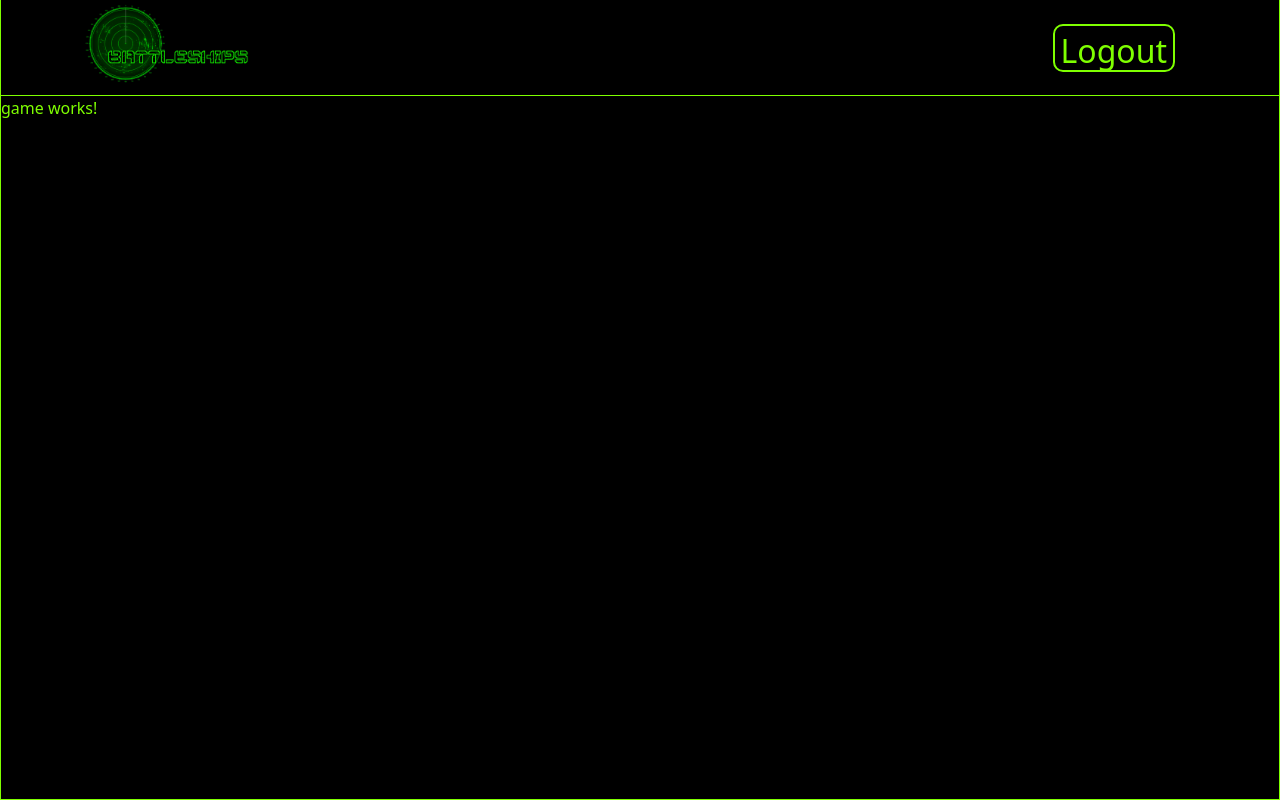
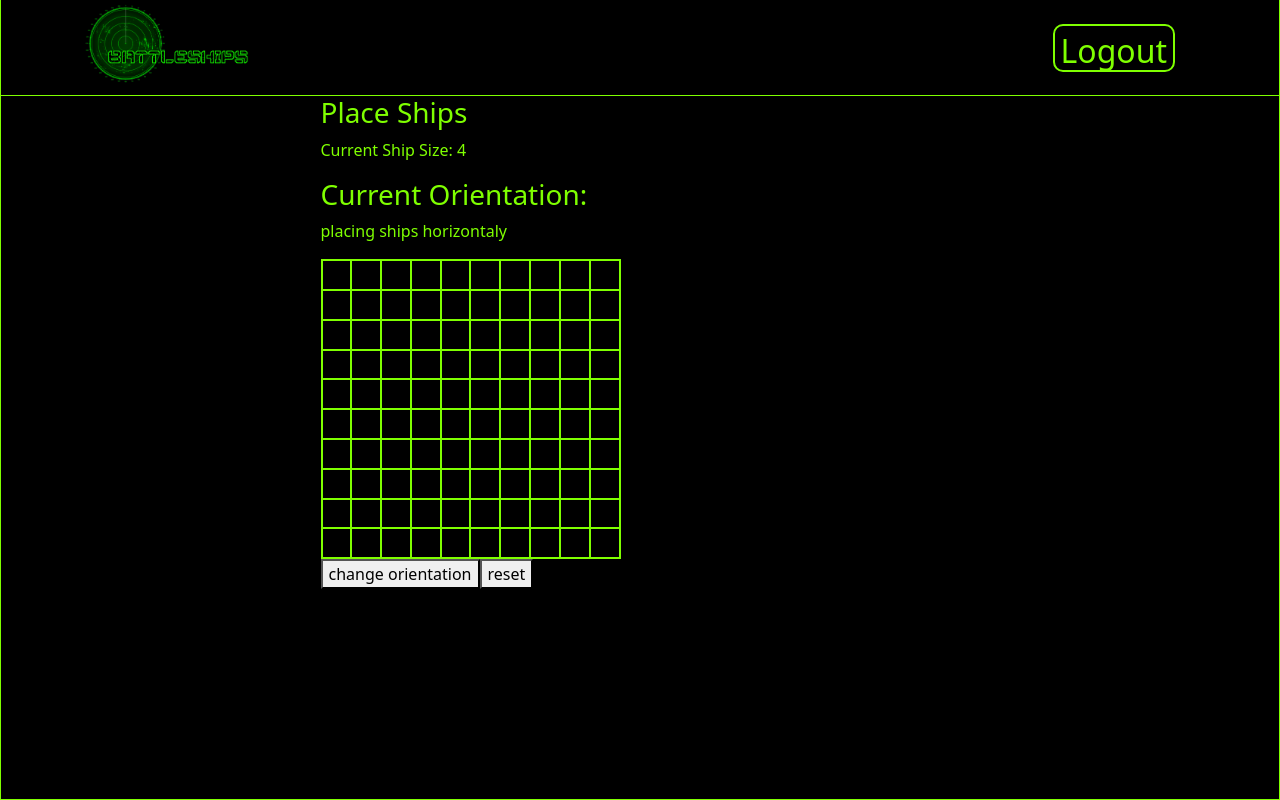
Before and after one commit to GAL-son/at24-battleships-web-game, an Angular app in the folder app/battleshipsFrontend/: page /game in a window 1280 px wide. Built offline with nearby package versions, Linux system fonts and the light colour scheme; sample sign-in values are in the browser's storage.

Commit message:
game setting ships created

```diff
--- a/app/battleshipsFrontend/src/app/components/game/game.component.css
+++ b/app/battleshipsFrontend/src/app/components/game/game.component.css
@@ -0,0 +1,5 @@
+.game-container
+{
+  margin-left: 25%;
+  width: 50%;
+}
--- a/app/battleshipsFrontend/src/app/components/game/game.component.html
+++ b/app/battleshipsFrontend/src/app/components/game/game.component.html
@@ -1 +1,29 @@
-<p>game works!</p>
+<div class="game-container">
+  <!-- Display Ship Sizes to Place -->
+  <div class="ship-info">
+    <h3>Place Ships</h3>
+    <p>Current Ship Size: {{ currentShipSize }}</p>
+    <p *ngIf="shipSizes.length === 0">All ships placed! Ready to start the game.</p>
+  </div>
+  <div class="ship-info">
+    <h3>Current Orientation:</h3>
+
+    <p *ngIf="horizontal">placing ships horizontaly</p>
+    <p *ngIf="!horizontal">placing ships verticaly</p>
+  </div>
+
+  <!-- Grid for placing ships -->
+  <app-grid
+    #gridObj
+    [grid]="grid"
+    [currentShipSize]="currentShipSize"
+    (shipPlaced)="onShipPlaced($event)"
+    [horizontal]="horizontal"
+  >
+  </app-grid>
+
+  <!-- Start Game Button -->
+  <button (click)="changeOrientation()">change orientation</button>
+  <button *ngIf="shipSizes.length == 0" (click)="startGame()">Start Game</button>
+  <button (click)="reset()">reset</button>
+</div>
--- a/app/battleshipsFrontend/src/app/components/game/game.component.ts
+++ b/app/battleshipsFrontend/src/app/components/game/game.component.ts
@@ -1,12 +1,59 @@
-import { Component } from '@angular/core';
+import {Component, ViewChild} from '@angular/core';
+import {NgForOf, NgIf} from "@angular/common";
+import {GridComponent} from "../../shared/grid/grid.component";
 
 @Component({
   selector: 'app-game',
   standalone: true,
-  imports: [],
+  imports: [
+    NgForOf,
+    GridComponent,
+    NgIf
+  ],
   templateUrl: './game.component.html',
   styleUrl: './game.component.css'
 })
 export class GameComponent {
 
+  @ViewChild('gridObj') gridComponent!: GridComponent;
+  grid = Array.from({ length: 10 }, () =>
+    Array.from({ length: 10 }, () => ({ hasShip: false }))
+  );
+  shipSizes = [4, 3, 3, 2, 2, 2, 1, 1, 1, 1]; // Remaining ships to place
+  shipsPlaced: any[] = []; // Array to store placed ships
+  currentShipSize = this.shipSizes[0]; // Start with the largest ship
+  horizontal:boolean=true;
+
+  // Handle when a ship is successfully placed
+  onShipPlaced(success: JSON): void {
+    if (success) {
+      console.log(this.shipSizes[0])
+      this.shipsPlaced.push(success);
+      console.log(this.shipsPlaced)
+      this.shipSizes.shift(); // Remove the placed ship size from the array
+      this.currentShipSize = this.shipSizes[0] || 0; // Update current size or finish
+
+      if (this.shipSizes.length === 0) {
+        console.log('All ships placed! Ready to start the game.');
+      }
+    }
+  }
+  startGame() {
+
+  }
+
+  reset() {
+    console.log(this.gridComponent)
+    this.gridComponent.clear()
+    this.shipSizes = [4, 4, 3, 2, 2, 2, 1, 1, 1, 1];
+    this.currentShipSize = this.shipSizes[0]
+  }
+
+  changeOrientation() {
+    this.horizontal=!this.horizontal;
+  }
+
+  private addShipToList() {
+
+  }
 }
--- /dev/null
+++ b/app/battleshipsFrontend/src/app/shared/grid/grid.component.css
@@ -0,0 +1,23 @@
+.grid {
+  border-collapse: collapse;
+  width: 300px;
+  height: 300px;
+  border: chartreuse 1px solid;
+}
+
+.cell {
+
+  width: 10%; /* 10x10 grid */
+  height: 10%;
+  background-color: rgba(0, 0, 0, 0);
+  cursor: pointer;
+  border: chartreuse 2px solid;
+}
+
+.cell.ship {
+  background-color: #ffffff; /* Mark ship cells */
+}
+.containerOneGrid
+{
+
+}
--- /dev/null
+++ b/app/battleshipsFrontend/src/app/shared/grid/grid.component.html
@@ -0,0 +1,12 @@
+<div class="containerOneGrid">
+<table class="grid">
+  <tr *ngFor="let row of grid; let y = index">
+    <td
+      *ngFor="let cell of row; let x = index"
+      [class.ship]="cell.hasShip"
+      (click)="placeShip(x, y)"
+      class="cell">
+    </td>
+  </tr>
+</table>
+</div>
--- /dev/null
+++ b/app/battleshipsFrontend/src/app/shared/grid/grid.component.ts
@@ -0,0 +1,113 @@
+import {Component, Input, OnInit, Output} from '@angular/core';
+import {Console} from "inspector";
+import {NgForOf} from "@angular/common";
+import {EventEmitter} from "@angular/core";
+import {error} from "@angular/compiler-cli/src/transformers/util";
+
+
+@Component({
+  selector: 'app-grid',
+  standalone: true,
+  imports: [
+    NgForOf
+  ],
+  templateUrl: './grid.component.html',
+  styleUrl: './grid.component.css'
+})
+
+
+export class GridComponent implements OnInit {
+  @Input() grid: { hasShip: boolean }[][] = [];
+  @Input() currentShipSize!: number; // Size of the ship to place
+  @Input() horizontal!: boolean;
+  @Output() shipPlaced = new EventEmitter<JSON>();
+
+
+  placeShip(x: number, y: number) {
+    // First, check if the placement is valid
+    if (!this.isValidPlacement(x, y)) {
+      console.log('Invalid placement, try again!');
+      return false; // Ship cannot be placed
+    }
+
+    // Place the ship (if valid)
+    if (this.horizontal) {
+      for (let i = 0; i < this.currentShipSize; i++) {
+        this.grid[y][x + i].hasShip = true;
+      }
+    } else {
+      for (let i = 0; i < this.currentShipSize; i++) {
+        this.grid[y + i][x].hasShip = true;
+      }
+    }
+    const shipData = {
+      x: x,
+      y: y,
+      size: this.currentShipSize,
+      horizontal: this.horizontal,
+    };
+    this.shipPlaced.emit(JSON.parse(JSON.stringify(shipData)));
+  return ;
+  }
+
+
+  isValidPlacement(x: number, y: number): boolean {
+    if (this.horizontal) {
+      // Check if the ship fits horizontally
+      if (x + this.currentShipSize > 10) return false; // Ship doesn't fit
+
+      // Check for adjacent ships (horizontal check)
+      for (let i = 0; i < this.currentShipSize; i++) {
+        if (this.grid[y][x + i].hasShip) {
+          return false; // Ship is already placed here
+        }
+      }
+
+      // Check surrounding cells for the horizontal placement
+      // Check above and below the ship
+      for (let i = 0; i < this.currentShipSize; i++) {
+        if (y > 0 && this.grid[y - 1][x + i].hasShip) return false; // Above
+        if (y < 9 && this.grid[y + 1][x + i].hasShip) return false; // Below
+      }
+
+      // Check the cells to the left and right of the ship (for adjacency)
+      if (x > 0 && this.grid[y][x - 1].hasShip) return false; // Left
+      if (x + this.currentShipSize < 10 && this.grid[y][x + this.currentShipSize].hasShip) return false; // Right
+
+    } else {
+      // Check if the ship fits vertically
+      if (y + this.currentShipSize > 10) return false; // Ship doesn't fit
+
+      // Check for adjacent ships (vertical check)
+      for (let i = 0; i < this.currentShipSize; i++) {
+        if (this.grid[y + i][x].hasShip) {
+          return false; // Ship is already placed here
+        }
+      }
+
+      // Check surrounding cells for the vertical placement
+      // Check left and right of the ship
+      for (let i = 0; i < this.currentShipSize; i++) {
+        if (x > 0 && this.grid[y + i][x - 1].hasShip) return false; // Left
+        if (x < 9 && this.grid[y + i][x + 1].hasShip) return false; // Right
+      }
+
+      // Check cells above and below the ship
+      if (y > 0 && this.grid[y - 1][x].hasShip) return false; // Above
+      if (y + this.currentShipSize < 10 && this.grid[y + this.currentShipSize][x].hasShip) return false; // Below
+    }
+
+    return true; // Valid placement
+  }
+
+  public clear() {
+    for (let x = 0; x < 10; x++) {
+      for (let y = 0; y < 10; y++) {
+        this.grid[y][x].hasShip = false;
+      }
+    }
+  }
+
+  ngOnInit(): void {
+  }
+}
```
Also changed, not shown: 1 other file (tests, documents, lock files or other folders).
